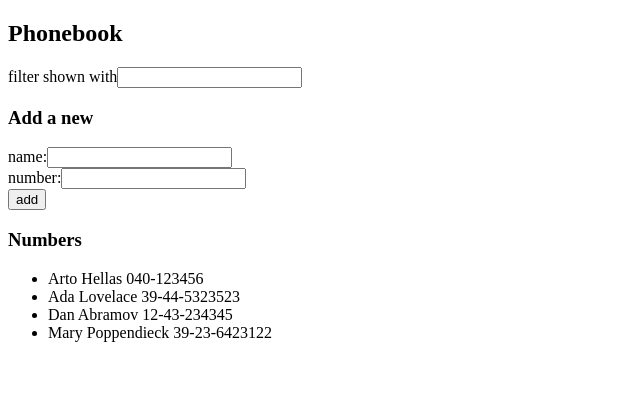
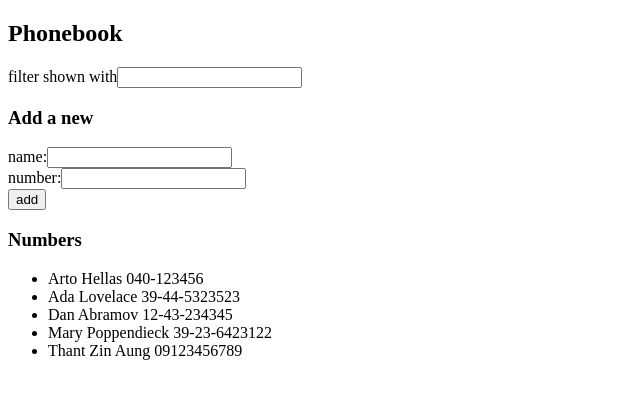
Before and after one commit to TheDevJoeT/FullStackOpenExercises, a React (Vite) app in the folder part2/phonebook/: page / in a window 1280 px wide. Shown: the top 398 px of the page, without its empty margins (0-640 px from the left). Built offline with nearby package versions, Linux system fonts and the light colour scheme; data requests are answered from the project's data file.

Commit message:
exercise 2.12 and 2.13

```diff
--- a/part2/phonebook/db.json
+++ b/part2/phonebook/db.json
@@ -1,5 +1,5 @@
 {
-  "persons":[
+  "persons": [
     {
       "name": "Arto Hellas",
       "number": "040-123456",
@@ -19,6 +19,11 @@
       "name": "Mary Poppendieck",
       "number": "39-23-6423122",
       "id": "4"
+    },
+    {
+      "id": "a6e9",
+      "name": "Thant Zin Aung",
+      "number": "09123456789"
     }
   ]
 }
--- a/part2/phonebook/src/App.jsx
+++ b/part2/phonebook/src/App.jsx
@@ -1,5 +1,5 @@
 import { useState, useEffect } from "react";
-import axios from "axios";
+import personService from "./services/persons";
 
 const Filter = ({ filter, onChange }) => (
   <div>
@@ -42,15 +42,13 @@
 
 const App = () => {
   const [persons, setPersons] = useState([]);
-
   const [newName, setNewName] = useState("");
   const [newNumber, setNewNumber] = useState("");
   const [filter, setFilter] = useState("");
 
   useEffect(() => {
-    console.log("effect");
-    axios.get("http://localhost:3001/persons").then((response) => {
-      setPersons(response.data);
+    personService.getAll().then((initialPersons) => {
+      setPersons(initialPersons);
     });
   }, []);
 
@@ -67,12 +65,13 @@
     const newPerson = {
       name: newName,
       number: newNumber,
-      id: persons.length + 1,
     };
 
-    setPersons(persons.concat(newPerson));
-    setNewName("");
-    setNewNumber("");
+    personService.create(newPerson).then((returnedPerson) => {
+      setPersons(persons.concat(returnedPerson));
+      setNewName("");
+      setNewNumber("");
+    });
   };
 
   const handleFilterChange = (e) => setFilter(e.target.value);
--- /dev/null
+++ b/part2/phonebook/src/services/persons.js
@@ -0,0 +1,13 @@
+import axios from "axios";
+
+const baseUrl = "http://localhost:3001/persons";
+
+const getAll = () => {
+  return axios.get(baseUrl).then((response) => response.data);
+};
+
+const create = (newObject) => {
+  return axios.post(baseUrl, newObject).then((response) => response.data);
+};
+
+export default { getAll, create };
```
